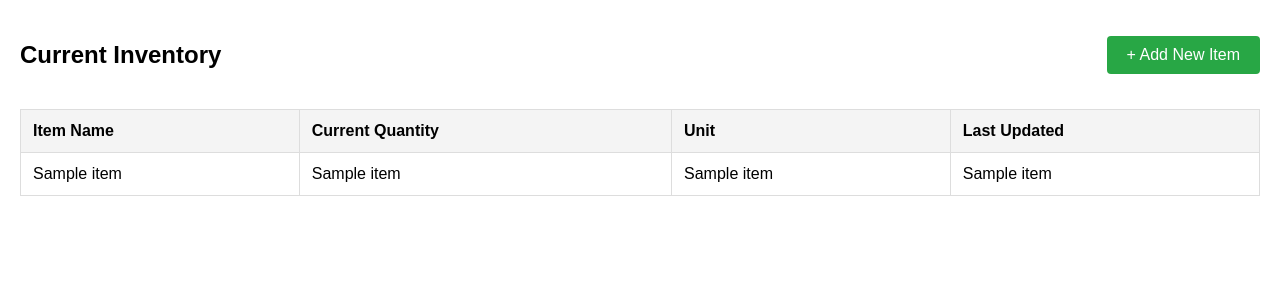
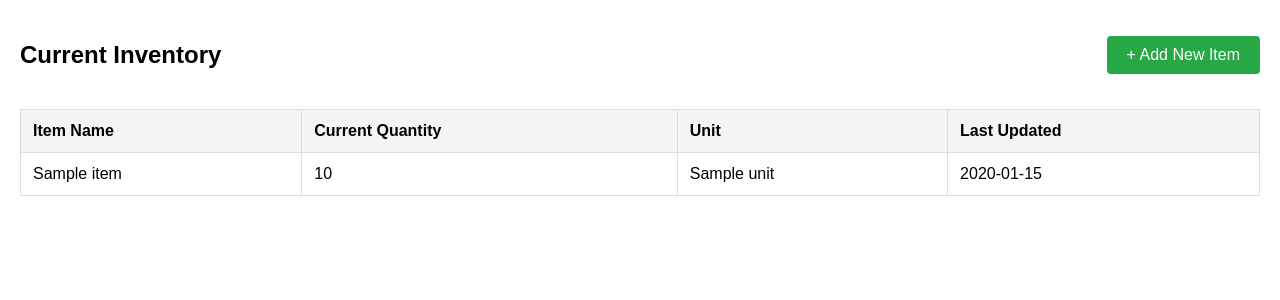
Before and after one commit to AlexanderCova/Flask-Inventory, a Flask app: template templates/dashboard.html in a window 1280 px wide. Shown: the part 434-734 px from the top of the page. Run offline with Flask 3, Linux system fonts and the light colour scheme; the template is opened without the code that fills it: most values are stand-ins (such as "Sample title", 1, 10 or a date in 2020).

Commit message:
Updated GitIgnore

```diff
--- a/app.py
+++ b/app.py
@@ -1,15 +1,21 @@
 from flask import Flask, render_template, request, redirect
-import sqlite3 as sql
+
 from datetime import datetime
+import firebase_admin
+from firebase_admin import credentials, firestore
+
+cred = credentials.Certificate("/etc/secrets/serviceAccountKey.json")
+firebase_admin.initialize_app(cred)
+
 
 app = Flask("inventoryApp")
 
-conn = sql.connect("inventory.db", check_same_thread=False)
-cursor = conn.cursor()
-cursor.execute("CREATE TABLE IF NOT EXISTS inventory (id INTEGER PRIMARY KEY AUTOINCREMENT, name TEXT, quantity INTEGER, unit TEXT, last_updated TEXT)")
-conn.commit()
+
+db = firestore.client()
+items_ref = db.collection("Itmes")
+
+
 @app.route("/", methods=["GET", "POST"])
-
 def main_login_page():
 
     if request.method == "POST":
@@ -23,11 +29,16 @@ def main_login_page():
 
 @app.route("/dashboard")
 def dashboard():
-    inventory = cursor.execute("SELECT * FROM inventory")
-    inventory = inventory.fetchall()
-    print(inventory)
 
-    return render_template("dashboard.html", inventory=inventory)
+    items = items_ref.get()
+
+    item_list = []
+    for item in items:
+        item_list.append(item.to_dict())
+
+
+
+    return render_template("dashboard.html", inventory=item_list)
 
 
 @app.route("/update_inventory", methods=["POST"])
@@ -37,12 +48,14 @@ def update_inventory():
     item_name = request.form["item"]
     quantity_change = int(request.form["quantity"])
 
-    current_item = cursor.execute("SELECT quantity FROM inventory WHERE name = ?", (item_name,)).fetchone()
-    new_quantity = current_item[0] + quantity_change
+    current_item = items_ref.document(item_name).get().to_dict()
+    new_quantity = int(current_item["quantity"]) + quantity_change
     last_updated = datetime.now().strftime("%Y-%m-%d %H:%M:%S")
-    cursor.execute("UPDATE inventory SET quantity = ?, last_updated = ? WHERE name = ?",
-                  (new_quantity, last_updated, item_name))
-    conn.commit()
+
+
+    items_ref.document(item_name).update({"last_update": last_updated, "quantity":new_quantity})
+
+
     return redirect("/dashboard")
 
 
@@ -53,8 +66,14 @@ def new_item():
         quantity = request.form["quantity"]
         unit = request.form["unit"]
         last_updated = datetime.now().strftime("%Y-%m-%d %H:%M:%S")
-        cursor.execute("INSERT INTO inventory (name, quantity, unit, last_updated) VALUES (?, ?, ?, ?)", (name, quantity, unit, last_updated))
-        conn.commit()
+
+        items_ref.document(name).set({
+            "name": name,
+            "quantity": quantity,
+            "unit": unit,
+            "last_update": last_updated
+        })
+
         return redirect("/dashboard")
     return render_template("new_item.html")
 
--- a/requirements.txt
+++ b/requirements.txt
@@ -40,3 +40,4 @@ urllib3==2.2.0
 Werkzeug==3.0.1
 wsproto==1.2.0
 gunicorn==23.0.0
+firebase-admin==6.1.0
--- a/templates/dashboard.html
+++ b/templates/dashboard.html
@@ -91,7 +91,7 @@
                 <label for="item">Select Item:</label>
                 <select id="item" name="item" required>
                     {% for item in inventory %}
-                    <option value="{{ item[1] }}">{{ item[1] }}</option>
+                    <option value="{{ item.name }}">{{ item.name }}</option>
                     {% endfor %}
                 </select>
             </div>
@@ -121,10 +121,10 @@
             <tbody>
                 {% for item in inventory %}
                 <tr>
-                    <td>{{ item[1] }}</td>
-                    <td>{{ item[2] }}</td>
-                    <td>{{ item[3] }}</td>
-                    <td>{{ item[4] }}</td>
+                    <td>{{ item.name }}</td>
+                    <td>{{ item.quantity }}</td>
+                    <td>{{ item.unit }}</td>
+                    <td>{{ item.last_update }}</td>
                 </tr>
                 {% endfor %}
             </tbody>
```
Also changed, not shown: 1 other file.
